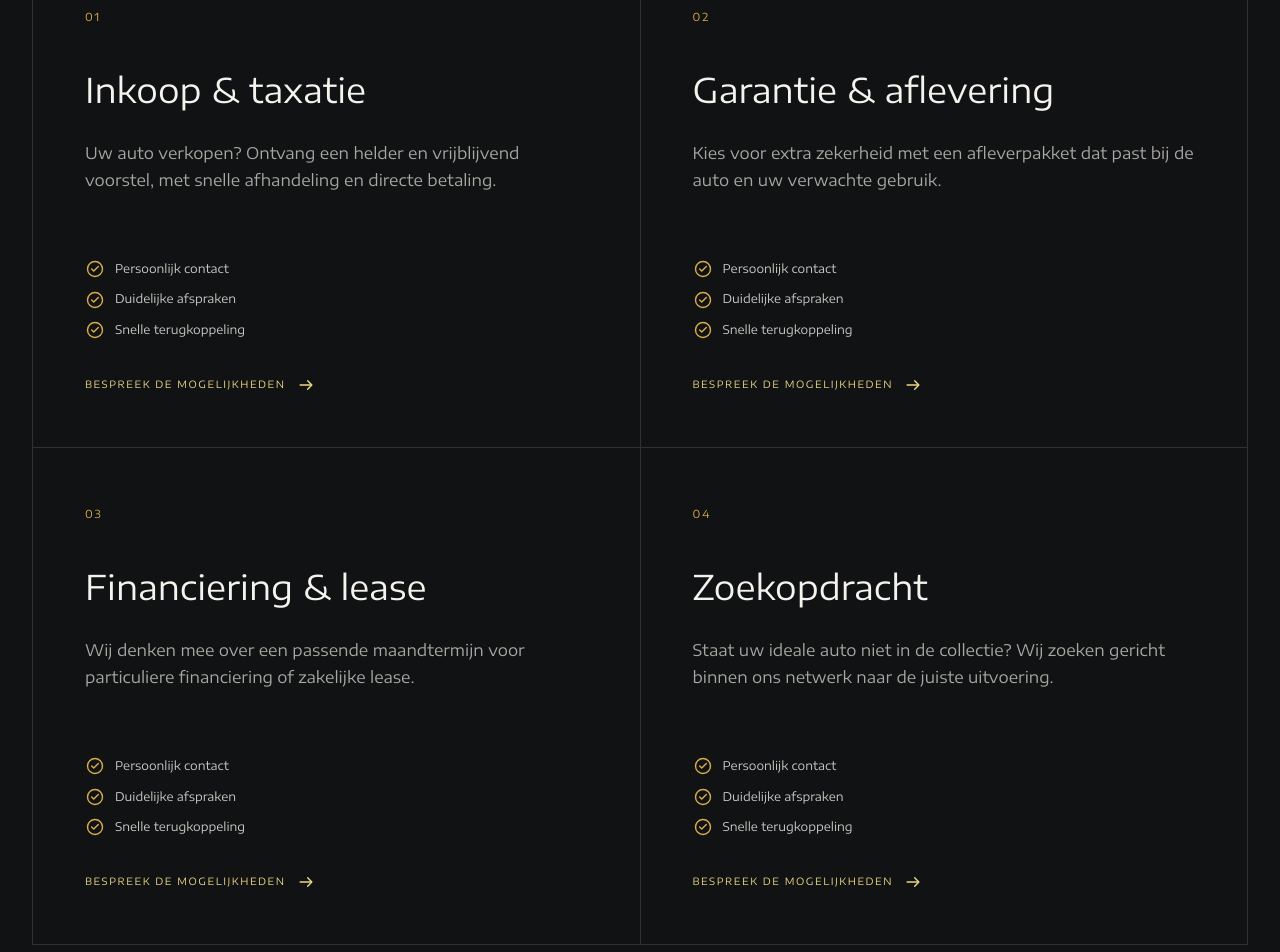
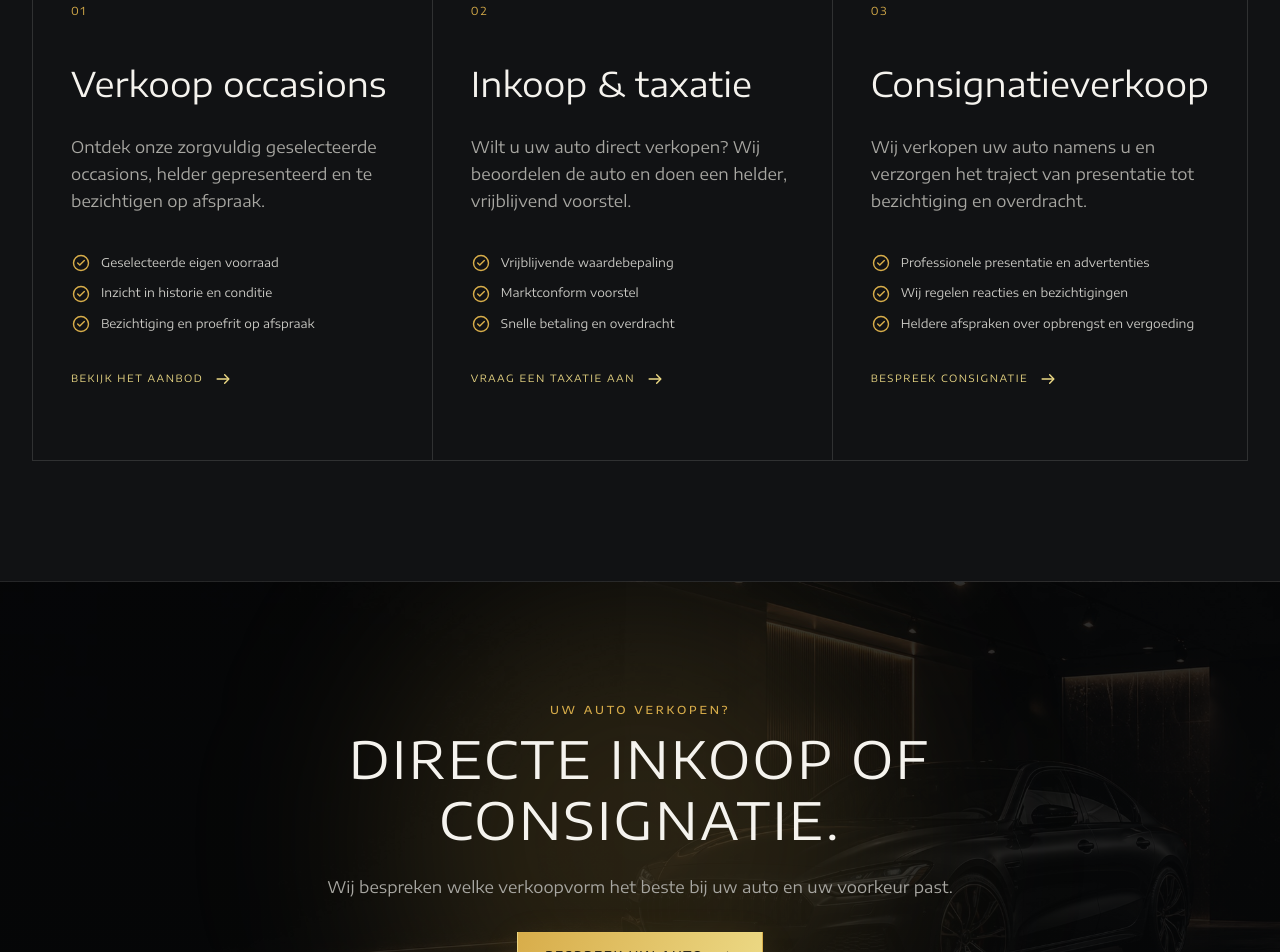
Before and after one commit to Deniiz75/ye-cars, a Next.js app: page /diensten in a window 1280 px wide. Shown: the part 820-1772 px from the top of the page. Built offline with nearby package versions, Linux system fonts and the light colour scheme.

Commit message:
feat: align services with YE CARS offering

```diff
--- a/src/app/aanbod/[slug]/page.tsx
+++ b/src/app/aanbod/[slug]/page.tsx
@@ -135,7 +135,8 @@ export default async function CarDetailPage({ params }: { params: Promise<{ slug
             <p className="eyebrow eyebrow--line">Vragen of interesse?</p>
             <h2>Plan uw bezichtiging.</h2>
             <p>
-              Wij nemen persoonlijk contact met u op om de auto, inruil en eventuele financiering door te spreken.
+              Wij nemen persoonlijk contact met u op om de auto, een eventuele inruil en de gewenste aflevering door
+              te spreken.
             </p>
           </div>
           <ContactForm carName={carName} />
--- a/src/app/contact/page.tsx
+++ b/src/app/contact/page.tsx
@@ -15,7 +15,7 @@ export default function ContactPage() {
         <div className="shell page-hero__inner">
           <p className="eyebrow eyebrow--line">Neem contact op</p>
           <h1>Plan uw afspraak.</h1>
-          <p>Wij nemen graag de tijd voor uw vraag, zoekopdracht of bezichtiging.</p>
+          <p>Wij nemen graag de tijd voor uw vraag, taxatie, consignatie of bezichtiging.</p>
         </div>
       </section>
       <section className="section">
--- a/src/app/diensten/page.tsx
+++ b/src/app/diensten/page.tsx
@@ -6,7 +6,7 @@ import { services } from "@/data/site";
 
 export const metadata: Metadata = {
   title: "Diensten",
-  description: "Inkoop, taxatie, financiering, garantie en zoekopdrachten bij YE CARS.",
+  description: "Verkoop van occasions, directe inkoop, taxatie en consignatieverkoop bij YE CARS.",
 };
 
 export default function ServicesPage() {
@@ -16,32 +16,28 @@ export default function ServicesPage() {
         <Image src="/images/service-car.jpg" alt="" fill priority sizes="100vw" />
         <div className="page-hero__shade" />
         <div className="shell page-hero__inner">
-          <p className="eyebrow eyebrow--line">Van taxatie tot aflevering</p>
+          <p className="eyebrow eyebrow--line">Kopen of verkopen</p>
           <h1>Onze diensten</h1>
-          <p>Een zorgvuldig proces, afgestemd op uw situatie.</p>
+          <p>Persoonlijke begeleiding bij aankoop, directe verkoop of verkoop in consignatie.</p>
         </div>
       </section>
 
       <section className="section">
         <div className="shell service-page-grid">
           {services.map((service) => (
-            <article className="service-page-card" key={service.number}>
+            <article className="service-page-card" id={service.id} key={service.number}>
               <span>{service.number}</span>
               <h2>{service.title}</h2>
               <p>{service.text}</p>
               <ul>
-                <li>
-                  <CheckIcon /> Persoonlijk contact
-                </li>
-                <li>
-                  <CheckIcon /> Duidelijke afspraken
-                </li>
-                <li>
-                  <CheckIcon /> Snelle terugkoppeling
-                </li>
+                {service.highlights.map((highlight) => (
+                  <li key={highlight}>
+                    <CheckIcon /> {highlight}
+                  </li>
+                ))}
               </ul>
-              <Link href="/contact">
-                Bespreek de mogelijkheden <ArrowIcon />
+              <Link href={service.href}>
+                {service.cta} <ArrowIcon />
               </Link>
             </article>
           ))}
@@ -51,11 +47,11 @@ export default function ServicesPage() {
       <section className="cta-band">
         <div className="cta-band__glow" />
         <div className="shell cta-band__content">
-          <p className="eyebrow">Persoonlijk advies</p>
-          <h2>Vertel ons wat u zoekt.</h2>
-          <p>Wij nemen de mogelijkheden graag rustig met u door.</p>
+          <p className="eyebrow">Uw auto verkopen?</p>
+          <h2>Directe inkoop of consignatie.</h2>
+          <p>Wij bespreken welke verkoopvorm het beste bij uw auto en uw voorkeur past.</p>
           <Link className="button button--gold" href="/contact">
-            Neem contact op <ArrowIcon />
+            Bespreek uw auto <ArrowIcon />
           </Link>
         </div>
       </section>
--- a/src/app/globals.css
+++ b/src/app/globals.css
@@ -1214,15 +1214,16 @@ img {
 
 .service-page-grid {
   display: grid;
-  grid-template-columns: 1fr 1fr;
+  grid-template-columns: repeat(3, 1fr);
   border-top: 1px solid var(--line);
   border-left: 1px solid var(--line);
 }
 
 .service-page-card {
   position: relative;
-  min-height: 480px;
-  padding: 52px;
+  min-height: 510px;
+  padding: 46px 38px;
+  scroll-margin-top: 110px;
   border-right: 1px solid var(--line);
   border-bottom: 1px solid var(--line);
   transition: background-color 250ms ease;
@@ -1601,6 +1602,10 @@ img {
   }
 
   .car-grid--featured {
+    grid-template-columns: 1fr 1fr;
+  }
+
+  .service-page-grid {
     grid-template-columns: 1fr 1fr;
   }
 
--- a/src/data/site.ts
+++ b/src/data/site.ts
@@ -18,22 +18,41 @@ export const site = {
 export const services = [
   {
     number: "01",
-    title: "Inkoop & taxatie",
-    text: "Uw auto verkopen? Ontvang een helder en vrijblijvend voorstel, met snelle afhandeling en directe betaling.",
+    id: "verkoop",
+    title: "Verkoop occasions",
+    text: "Ontdek onze zorgvuldig geselecteerde occasions, helder gepresenteerd en te bezichtigen op afspraak.",
+    highlights: [
+      "Geselecteerde eigen voorraad",
+      "Inzicht in historie en conditie",
+      "Bezichtiging en proefrit op afspraak",
+    ],
+    cta: "Bekijk het aanbod",
+    href: "/aanbod",
   },
   {
     number: "02",
-    title: "Garantie & aflevering",
-    text: "Kies voor extra zekerheid met een afleverpakket dat past bij de auto en uw verwachte gebruik.",
+    id: "inkoop",
+    title: "Inkoop & taxatie",
+    text: "Wilt u uw auto direct verkopen? Wij beoordelen de auto en doen een helder, vrijblijvend voorstel.",
+    highlights: [
+      "Vrijblijvende waardebepaling",
+      "Marktconform voorstel",
+      "Snelle betaling en overdracht",
+    ],
+    cta: "Vraag een taxatie aan",
+    href: "/contact",
   },
   {
     number: "03",
-    title: "Financiering & lease",
-    text: "Wij denken mee over een passende maandtermijn voor particuliere financiering of zakelijke lease.",
-  },
-  {
-    number: "04",
-    title: "Zoekopdracht",
-    text: "Staat uw ideale auto niet in de collectie? Wij zoeken gericht binnen ons netwerk naar de juiste uitvoering.",
+    id: "consignatie",
+    title: "Consignatieverkoop",
+    text: "Wij verkopen uw auto namens u en verzorgen het traject van presentatie tot bezichtiging en overdracht.",
+    highlights: [
+      "Professionele presentatie en advertenties",
+      "Wij regelen reacties en bezichtigingen",
+      "Heldere afspraken over opbrengst en vergoeding",
+    ],
+    cta: "Bespreek consignatie",
+    href: "/contact",
   },
 ] as const;
```
Also changed, not shown: src/app/page.tsx (+4 -4 lines), src/app/verkocht/page.tsx (+4 -4 lines).
